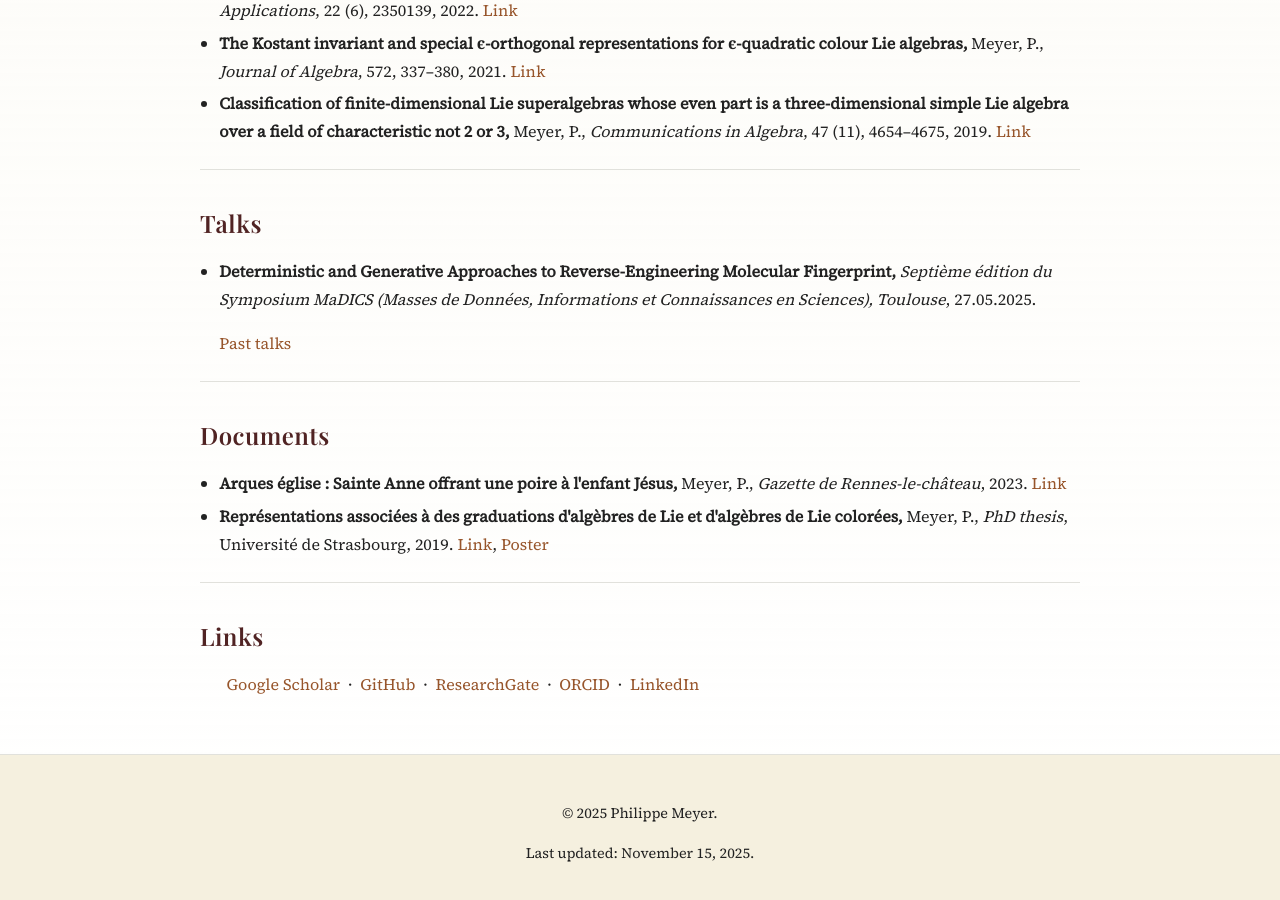
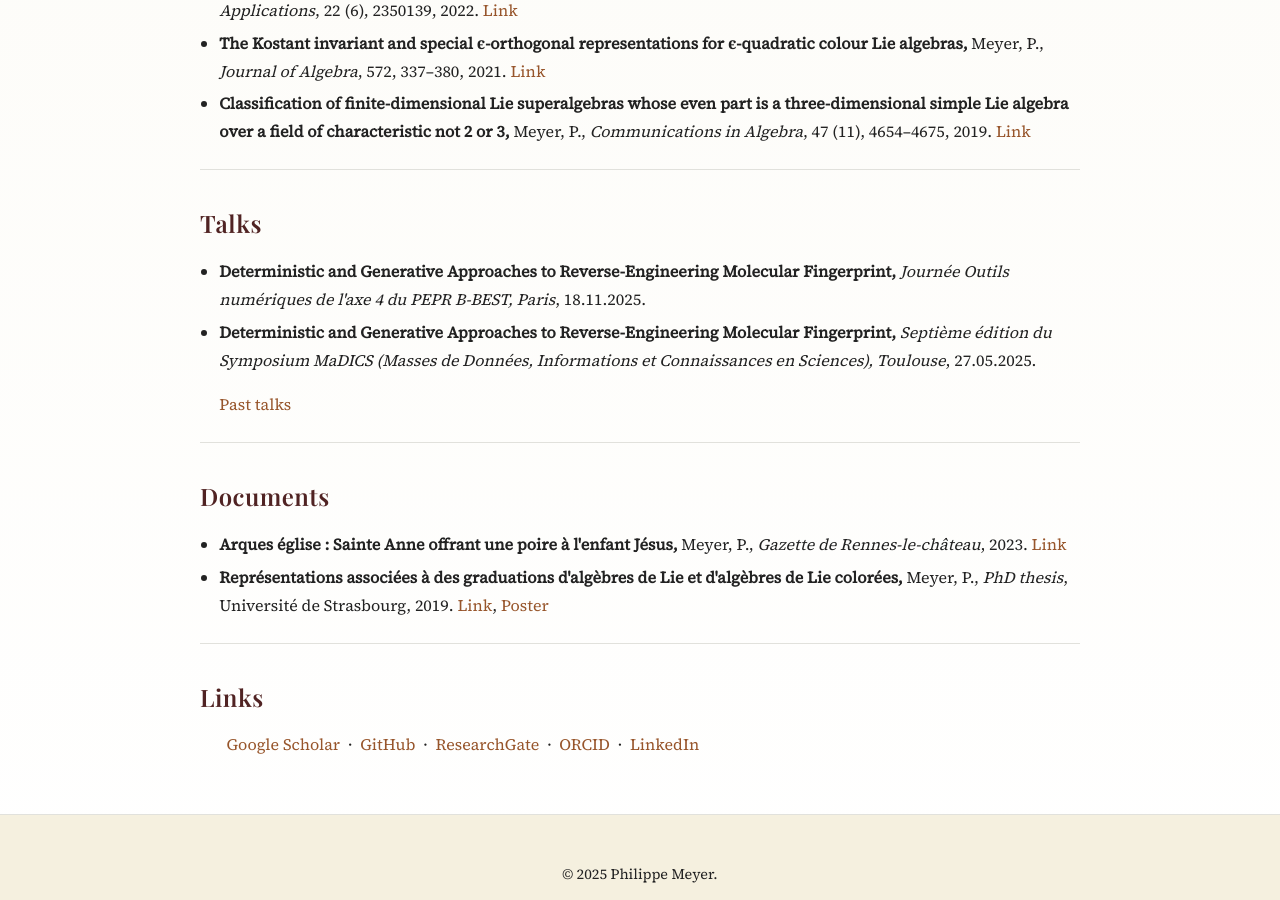
Before and after one commit to PhilippeMeyer68/philippemeyer68.github.io, a Jekyll site: the page built from index.md, in a window 1280 px wide and 900 px high, scrolled down 1308 px. Built offline with Jekyll 4.4.1, drawn with Linux system fonts in a browser that asks for light colours.

Commit message:
feat: pepr workshop talk

```diff
--- a/index.md
+++ b/index.md
@@ -132,6 +132,11 @@ title: "Home"
   <ul>
 <li>
   <strong>Deterministic and Generative Approaches to Reverse-Engineering Molecular Fingerprint, </strong>
+  <em>Journée Outils numériques de l'axe 4 du PEPR B-BEST, Paris</em>, 18.11.2025.
+</li>
+
+<li>
+  <strong>Deterministic and Generative Approaches to Reverse-Engineering Molecular Fingerprint, </strong>
   <em>Septième édition du Symposium MaDICS (Masses de Données, Informations et Connaissances en Sciences), Toulouse</em>, 27.05.2025.
 </li>
 <p><a href="{{ '/past-talks/' | relative_url }}">Past talks</a></p>
```
